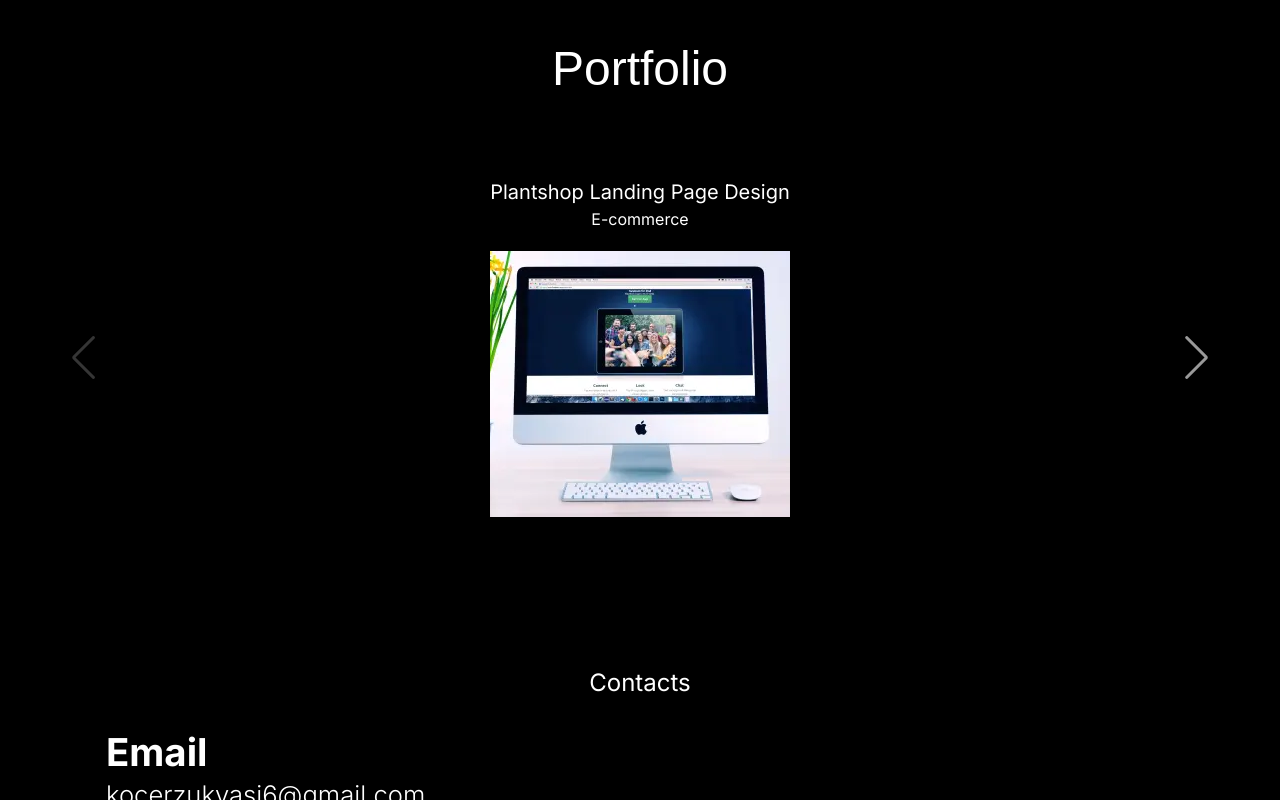
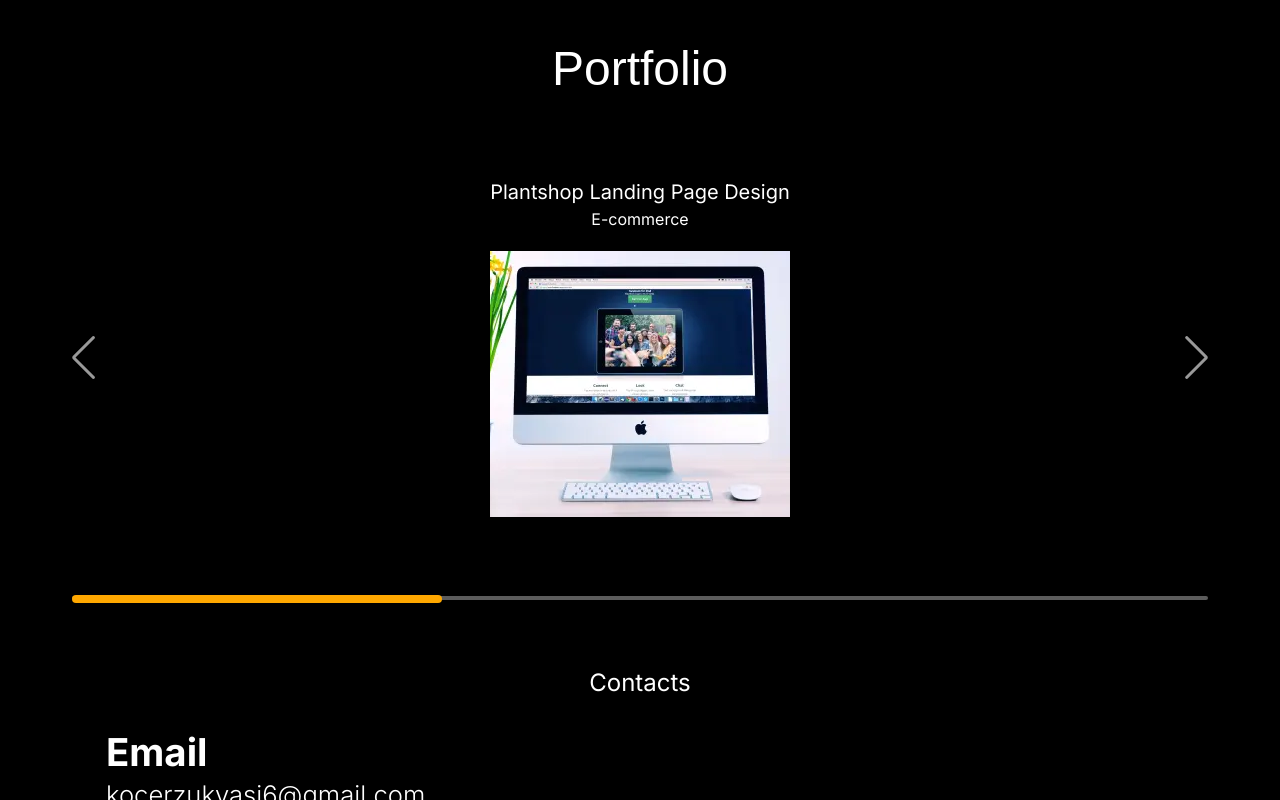
Before and after one commit to vasyakocherzhuk/my_first_site, a website built with Parcel: page src/index.html in a window 1280 px wide. Shown: the part 1301-2101 px from the top of the page. Built offline with nearby package versions, Linux system fonts and the light colour scheme.

Commit message:
3 changes

```diff
--- a/src/js/slider.js
+++ b/src/js/slider.js
@@ -1,7 +1,12 @@
 new Swiper(".swiper-container", {
   spaceBetween: 40,
+  loop: true,
   navigation: {
     nextEl: ".swiper-button-next",
     prevEl: ".swiper-button-prev",
   },
+  scrollbar: {
+    el: ".swiper-scrollbar",
+    // hide: true,
+  },
 });
--- a/src/sections/hero.html
+++ b/src/sections/hero.html
@@ -15,7 +15,7 @@
           </h1>
           <p>Майбутній інженер з ІТ-технологій</p>
         </div>
-
+        <include src="sections/sossialLinks.html"></include>
       </div>
     </div>
   </section>
--- a/src/sections/portfolio.html
+++ b/src/sections/portfolio.html
@@ -33,6 +33,7 @@
       </div>
     <div class="swiper-button-next"></div>
     <div class="swiper-button-prev"></div>
+    <div class="swiper-scrollbar"></div>
     </div>
 
     <!-- <button class="button portfolio__button">View all projects</button> -->
```
